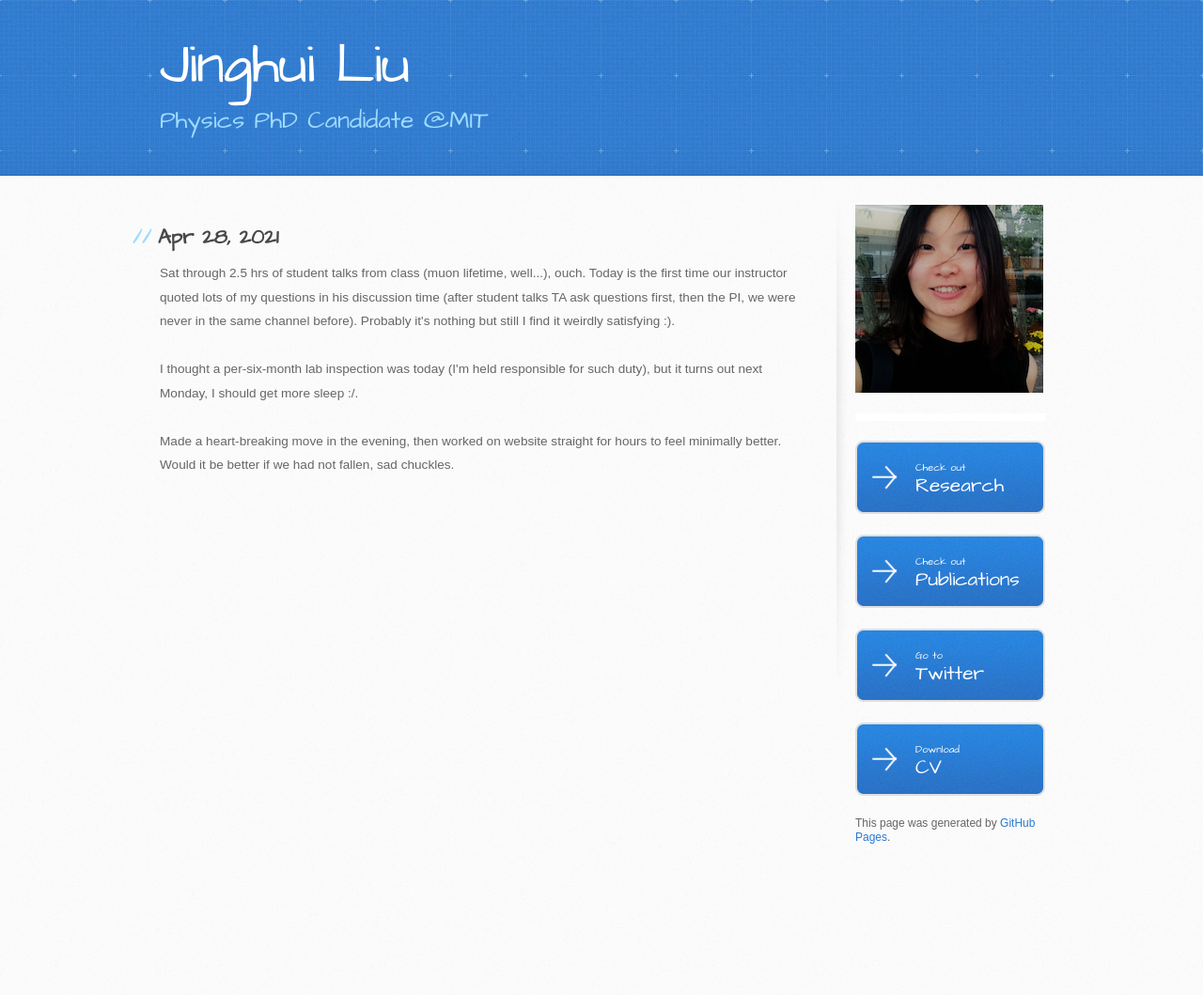
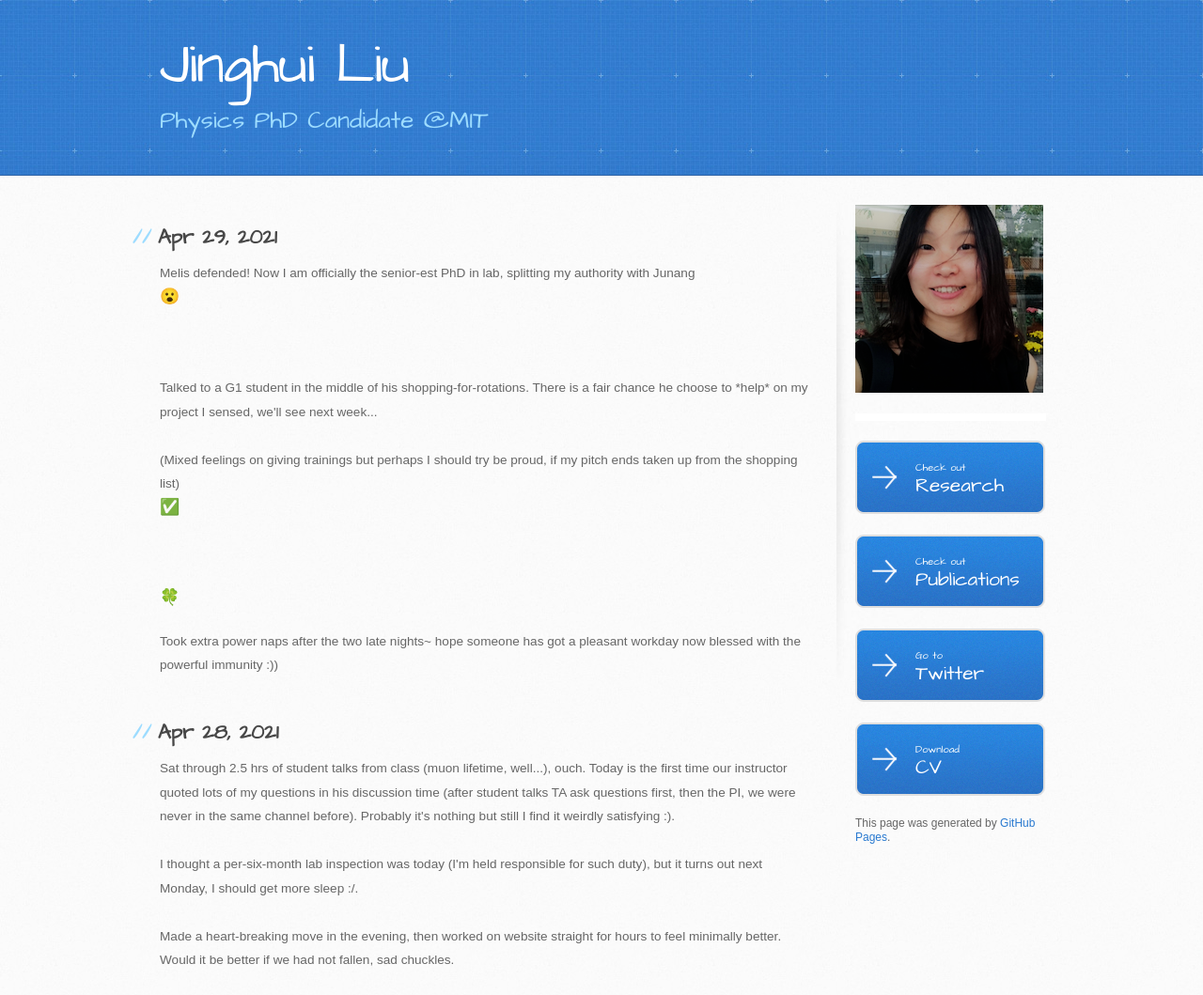
Before and after one commit to jinghui-liu/jinghui-liu.github.io, a Jekyll site: the page built from 4bde28c14f8ae37923d08be77447927d186a33f4/private.html, in a window 1280 px wide. Shown: the whole page at 94% size. Built offline with Jekyll 4.4.1, drawn with Linux system fonts in a browser that asks for light colours; before the commit the page ends 945 px from its top, so only the background shows below that.

Commit message:
0429updates

```diff
--- a/4bde28c14f8ae37923d08be77447927d186a33f4/private.html
+++ b/4bde28c14f8ae37923d08be77447927d186a33f4/private.html
@@ -3,6 +3,33 @@ layout: default
 ---
 <!DOCTYPE html>
 <html>
+
+<meta charset="UTF-8">
+
+<h2>{{'Apr 29, 2021'}}</h2>
+
+<small>Melis defended! Now I am officially the senior-est PhD in lab, splitting my authority with Junang </small>
+
+<p>&#128558;</p>
+
+<br><br>
+
+<small>Talked to a G1 student in the middle of his shopping-for-rotations. There is a fair chance he choose to *help* on my project I sensed, we'll see next week... </small>
+
+<br><br>
+
+<small>(Mixed feelings on giving trainings but perhaps I should try be proud, if my pitch ends taken up from the shopping list)</small>
+
+<p>&#9989;</p>
+
+<br><br>
+
+<p>&#127808;</p>
+
+<small>Took extra power naps after the two late nights~ hope someone has got a pleasant workday now blessed with the powerful immunity :))</small>
+
+<br><br>
+
 
 <h2>{{'Apr 28, 2021'}}</h2>
 
```
Also changed, not shown: 1 other file.
